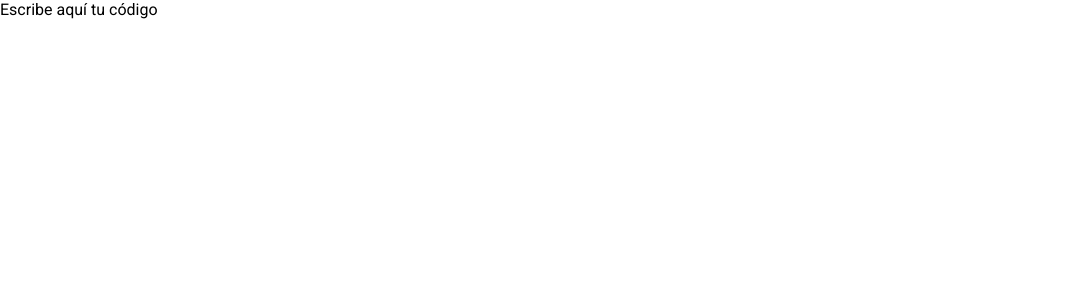
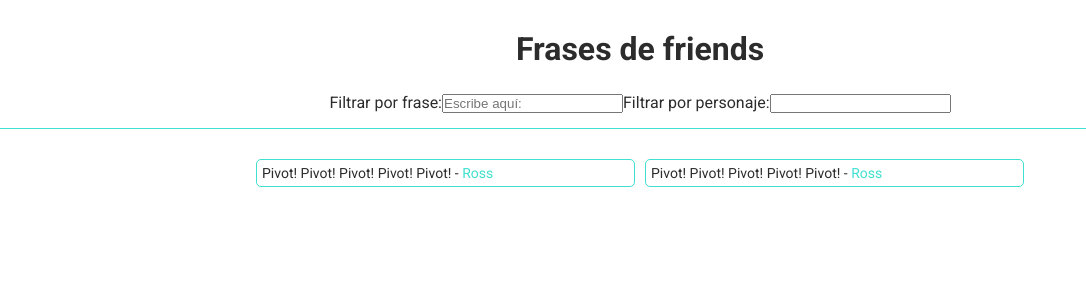
Before and after one commit to Adalab/modulo-3-evaluacion-intermedia-reyesjerez, a React (Vite) app: page / in a window 1280 px wide. Shown: the top 300 px of the page, without its empty margins (0-1086 px from the left). Built offline with nearby package versions, Linux system fonts and the light colour scheme.

Commit message:
Add basic html and scss

```diff
--- a/index.html
+++ b/index.html
@@ -1,16 +1,19 @@
 <!doctype html>
 <html lang="es">
+
 <head>
   <meta charset="UTF-8" />
   <link rel="icon" type="image/png" href="./favicon.png" />
   <meta name="viewport" content="width=device-width, initial-scale=1.0" />
-    <title>Titulo</title>
+  <title>Friends</title>
   <link rel="preconnect" href="https://fonts.googleapis.com">
   <link rel="preconnect" href="https://fonts.gstatic.com" crossorigin>
   <link href="https://fonts.googleapis.com/css2?family=Roboto:wght@400;500;700&display=swap" rel="stylesheet">
 </head>
+
 <body>
   <div id="root"></div>
   <script type="module" src="/src/main.jsx"></script>
 </body>
+
 </html>
--- a/src/components/App.jsx
+++ b/src/components/App.jsx
@@ -1,11 +1,34 @@
-import '../scss/App.scss'
+import "../scss/App.scss";
+
+import dataFriends from "../data/dataFriends.json"
+
 
 function App() {
   return (
-    <div>
-      Escribe aquí tu código
+    <div className="container">
+      <header >
+        <h1 className="title">Frases de friends</h1>
+      </header>
+      <main>
+        <form className="form">
+          <label htmlFor="friends-text">Filtrar por frase:</label>
+          <input className="form__filter" type="text" id="friends-text" placeholder="Escribe aquí:"/>
+          <label htmlFor="friends-name">Filtrar por personaje:</label>
+          <input className="form__filter" type="select" id="friends-name">
+          </input>
+        </form>
+        <ul className="list">
+          <li className="list__item">
+            <p className="list__item__text">Pivot! Pivot! Pivot! Pivot! Pivot! - <span className="list__item__character">Ross</span></p>
+          </li>
+          <li className="list__item">
+            <p className="list__item__text">Pivot! Pivot! Pivot! Pivot! Pivot! - <span className="list__item__character">Ross</span></p>
+          </li>
+        </ul>
+
+      </main>
     </div>
-  )
+  );
 }
 
-export default App
+export default App;
--- /dev/null
+++ b/src/data/dataFriends.json
@@ -0,0 +1,58 @@
+[
+    {
+      "quote": "Pivot! Pivot! Pivot! Pivot! Pivot!",
+      "character": "Ross"
+    },
+    {
+      "quote": "Joey doesn't share food!",
+      "character": "Joey"
+    },
+    {
+      "quote": "But they don't know that we know they know we know!",
+      "character": "Phoebe"
+    },
+    {
+      "quote": "Phoebe. That's P, as in Phoebe, H as in hoebe, O as in oebe, E as in ebe, B as in bebe, and E as in 'Ello there mate.",
+      "character": "Phoebe"
+    },
+    {
+      "quote": "I'm not so good with the advice. Can I interest you in a sarcastic comment?",
+      "character": "Chandler"
+    },
+    {
+      "quote": "I got off the plane.",
+      "character": "Rachel"
+    },
+    {
+      "quote": "How you doin?",
+      "character": "Joey"
+    },
+    {
+      "quote": "We were on a break!",
+      "character": "Ross"
+    },
+    {
+      "quote": "I grew up in a house with Monica, okay. If you didn't eat fast, you didn't eat.",
+      "character": "Ross"
+    },
+    {
+      "quote": "Unagi.",
+      "character": "Ross"
+    },
+    {
+      "quote": "Smelly cat, smelly cat, what are they feeding you? Smelly cat, smelly cat, it's not your fault.",
+      "character": "Phoebe"
+    },
+    {
+      "quote": "Just so you know, it's not that common, it doesn't happen to every guy, and it is a big deal!",
+      "character": "Rachel"
+    },
+    {
+      "quote": "Here come the meat sweats.",
+      "character": "Joey"
+    },
+    {
+      "quote": "Look at me! I'm Chandler! Could I be wearing any more clothes?!",
+      "character": "Joey"
+    }
+  ]
--- a/src/scss/App.scss
+++ b/src/scss/App.scss
@@ -1 +1,43 @@
 @import 'core/reset';
+@import 'core/variables';
+
+.container {
+    display: flex;
+    text-align: center;
+    justify-content: center;
+    flex-direction: column;
+}
+
+.title {
+    text-align: center;
+    color: $color-text;
+    padding: 30px;
+    padding-bottom: 10px;
+
+}
+
+.form {
+    padding: 15px;
+    border-bottom: solid 1px turquoise;
+    color: $color-text;
+}
+
+.list {
+    display: grid;
+    padding:  30px 20%;
+    grid-template-columns: 1fr 1fr;
+    row-gap: 10px;
+    column-gap: 10px;
+    &__item {
+        list-style: none;
+        border: 1px turquoise solid;
+        padding: 5px;
+        border-radius: 5px;
+        text-align: left;
+        font-size: 14px;
+        color: $color-text;
+        &__character {
+            color: turquoise;
+        }
+    }
+}
--- a/src/scss/core/_variables.scss
+++ b/src/scss/core/_variables.scss
@@ -1 +1,2 @@
 $color-background: #1e1e1e;
+$color-text: #2c2c2c;
```
Lines whose indentation alone changed are shown as unchanged.
